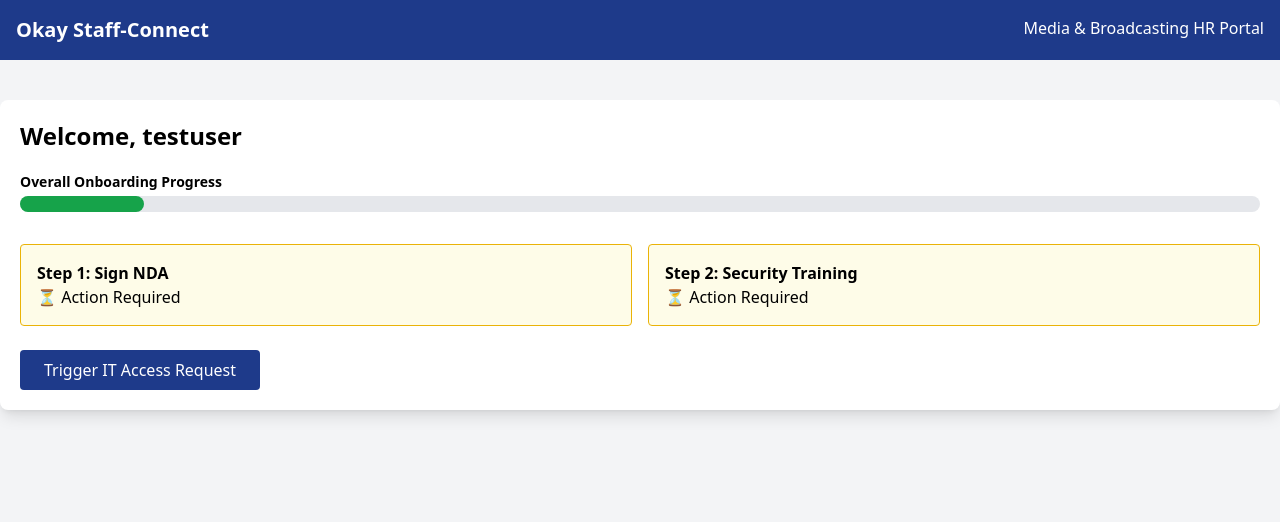
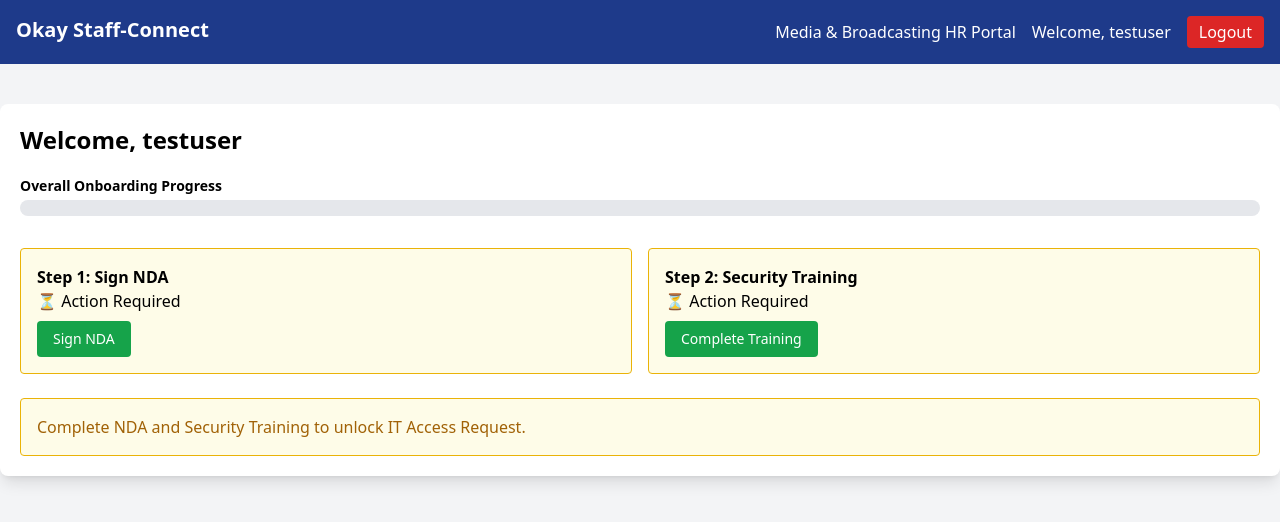
Before and after one commit to HEM-Tech65/okay_staff_connect, a Django app: page /portal/dashboard/ in a window 1280 px wide. Shown: the top 522 px of the page. Run offline with Django 5.2, Linux system fonts and the light colour scheme; a user stored in the database is signed in; data comes from the database, SQL or seed files in the repository; both versions use the stored data as it was after the commit; some libraries are stand-ins or nearby versions.

Commit message:
activated links

```diff
--- a/core/settings.py
+++ b/core/settings.py
@@ -119,6 +119,8 @@ STATIC_URL = 'static/'
 
 LOGIN_REDIRECT_URL = '/portal/dashboard/'
 
+LOGOUT_REDIRECT_URL = '/accounts/login/'
+
 # Default primary key field type
 # https://docs.djangoproject.com/en/5.2/ref/settings/#default-auto-field
 
--- a/core/urls.py
+++ b/core/urls.py
@@ -17,9 +17,11 @@ Including another URLconf
 from django.contrib import admin
 from django.urls import path, include
 from django.views.generic import RedirectView
+from portal import views
 
 urlpatterns = [
     path('admin/', admin.site.urls),
+    path('accounts/logout/', views.custom_logout, name='logout'),
     path('accounts/', include('django.contrib.auth.urls')),
     path('portal/', include('portal.urls')),
     path('', RedirectView.as_view(url='/accounts/login/')),
--- a/portal/models.py
+++ b/portal/models.py
@@ -14,6 +14,12 @@ class EmployeeProfile(models.Model):
     def __str__(self):
         return self.user.username
 
+    @property
+    def progress(self):
+        steps = [self.signed_nda, self.completed_security_training, self.it_request_sent]
+        completed = sum(steps)
+        return completed / 3  # 0, 0.333, 0.666, 1
+
 class ITRequest(models.Model):
     employee = models.ForeignKey(EmployeeProfile, on_delete=models.CASCADE)
     request_type = models.CharField(max_length=100, default='New Hire Provisioning')
--- a/portal/templates/portal/base.html
+++ b/portal/templates/portal/base.html
@@ -7,7 +7,13 @@
 <body class="bg-gray-100">
     <nav class="bg-blue-900 p-4 text-white flex justify-between">
         <h1 class="font-bold text-xl">Okay Staff-Connect</h1>
-        <span>Media & Broadcasting HR Portal</span>
+        <div class="flex items-center space-x-4">
+            <span>Media & Broadcasting HR Portal</span>
+            {% if user.is_authenticated %}
+                <span>Welcome, {{ user.username }}</span>
+                <a href="{% url 'logout' %}" class="bg-red-600 hover:bg-red-700 text-white px-3 py-1 rounded">Logout</a>
+            {% endif %}
+        </div>
     </nav>
     <div class="container mx-auto mt-10 p-5 bg-white shadow-lg rounded-lg">
         {% if messages %}
--- a/portal/templates/portal/dashboard.html
+++ b/portal/templates/portal/dashboard.html
@@ -4,7 +4,7 @@
 <div class="mb-8">
     <p class="text-sm font-semibold mb-1">Overall Onboarding Progress</p>
     <div class="w-full bg-gray-200 rounded-full h-4">
-        <div class="bg-green-600 h-4 rounded-full" style="width: {% if profile.it_request_sent %}100%{% elif profile.signed_nda %}50%{% else %}10%{% endif %}"></div>
+        <div class="bg-green-600 h-4 rounded-full" style="width: {% widthratio profile.progress 1 100 %}%"></div>
     </div>
 </div>
 
@@ -12,17 +12,31 @@
     <div class="p-4 border rounded {% if profile.signed_nda %}bg-green-50 border-green-500{% else %}bg-yellow-50 border-yellow-500{% endif %}">
         <h3 class="font-bold">Step 1: Sign NDA</h3>
         <p>{% if profile.signed_nda %}✅ Completed{% else %}⏳ Action Required{% endif %}</p>
+        {% if not profile.signed_nda %}
+            <a href="{% url 'sign_nda' %}" class="mt-2 inline-block bg-green-600 hover:bg-green-700 text-white px-4 py-2 rounded text-sm">
+                Sign NDA
+            </a>
+        {% endif %}
     </div>
     <div class="p-4 border rounded {% if profile.completed_security_training %}bg-green-50 border-green-500{% else %}bg-yellow-50 border-yellow-500{% endif %}">
         <h3 class="font-bold">Step 2: Security Training</h3>
         <p>{% if profile.completed_security_training %}✅ Completed{% else %}⏳ Action Required{% endif %}</p>
+        {% if not profile.completed_security_training %}
+            <a href="{% url 'complete_training' %}" class="mt-2 inline-block bg-green-600 hover:bg-green-700 text-white px-4 py-2 rounded text-sm">
+                Complete Training
+            </a>
+        {% endif %}
     </div>
 </div>
 
-{% if not profile.it_request_sent %}
+{% if not profile.it_request_sent and profile.signed_nda and profile.completed_security_training %}
     <a href="{% url 'request_it' %}" class="mt-6 inline-block bg-blue-900 text-white px-6 py-2 rounded">
         Trigger IT Access Request
     </a>
+{% elif not profile.it_request_sent %}
+    <div class="mt-6 p-4 bg-yellow-50 border border-yellow-500 text-yellow-700 rounded">
+        Complete NDA and Security Training to unlock IT Access Request.
+    </div>
 {% else %}
     <div class="mt-6 p-4 bg-blue-50 border border-blue-500 text-blue-700 rounded">
         <strong>Status:</strong> IT Access Request has been automatically routed. [cite: 169]
--- a/portal/urls.py
+++ b/portal/urls.py
@@ -8,4 +8,8 @@ urlpatterns = [
     path('request-it/', views.check_and_request_it_access, name='request_it'),
     # Registration
     path('register/', views.register_view, name='register'),
+    # Sign NDA
+    path('sign-nda/', views.sign_nda, name='sign_nda'),
+    # Complete security training
+    path('complete-training/', views.complete_security_training, name='complete_training'),
 ]
--- a/portal/views.py
+++ b/portal/views.py
@@ -1,13 +1,16 @@
-from django.shortcuts import render
+from django.shortcuts import render, redirect, get_object_or_404
+from django.contrib.auth.decorators import login_required
+from django.contrib.auth.forms import UserCreationForm
+from django.contrib.auth import logout
+from django.contrib import messages
+from .models import EmployeeProfile, ITRequest
 
 # Create your views here.
-from django.shortcuts import render, redirect
-from .models import EmployeeProfile, ITRequest
-from django.shortcuts import render, get_object_or_404
-from .models import EmployeeProfile
-from django.contrib.auth.decorators import login_required
-from django.contrib.auth.forms import UserCreationForm
-from django.contrib import messages
+
+@login_required
+def custom_logout(request):
+    logout(request)
+    return redirect('login')
 
 def register_view(request):
     if request.method == 'POST':
@@ -21,6 +24,28 @@ def register_view(request):
     else:
         form = UserCreationForm()
     return render(request, 'portal/register.html', {'form': form})
+
+@login_required
+def sign_nda(request):
+    employee = get_object_or_404(EmployeeProfile, user=request.user)
+    if not employee.signed_nda:
+        employee.signed_nda = True
+        employee.save()
+        messages.success(request, 'NDA signed successfully!')
+    else:
+        messages.info(request, 'NDA already signed.')
+    return redirect('dashboard')
+
+@login_required
+def complete_security_training(request):
+    employee = get_object_or_404(EmployeeProfile, user=request.user)
+    if not employee.completed_security_training:
+        employee.completed_security_training = True
+        employee.save()
+        messages.success(request, 'Security training completed successfully!')
+    else:
+        messages.info(request, 'Security training already completed.')
+    return redirect('dashboard')
 
 @login_required
 def check_and_request_it_access(request):
```
Also changed, not shown: db.sqlite3.
